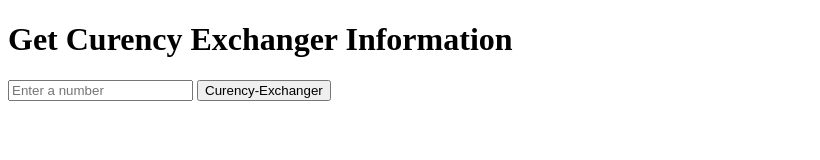
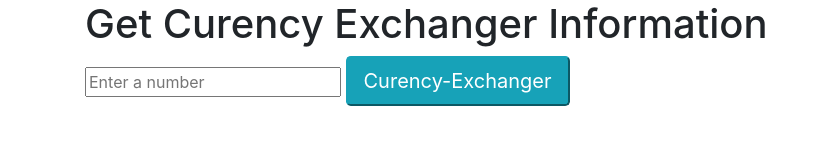
Before and after one commit to alleyesonme21/currency_exchanger, a website: page src/index.html in a window 1280 px wide. Shown: the whole page, without its empty margins (0-820 px from the left). Drawn offline with nearby package versions, Linux system fonts and the light colour scheme.

Commit message:
add two link and the class container

```diff
--- a/src/index.html
+++ b/src/index.html
@@ -3,6 +3,8 @@
   <head>
     <meta charset="UTF-8">
     <meta name="viewport" content="width=device-width, initial-scale=1.0">
+    <link href="css/bootstrap.css" rel="stylesheet" type="text/css">
+    <link href="./styles.css" rel="stylesheet" type="text/css">
     <title>Currency Exchanger</title>
   </head>
   <body>
```
Lines whose indentation alone changed are shown as unchanged.
